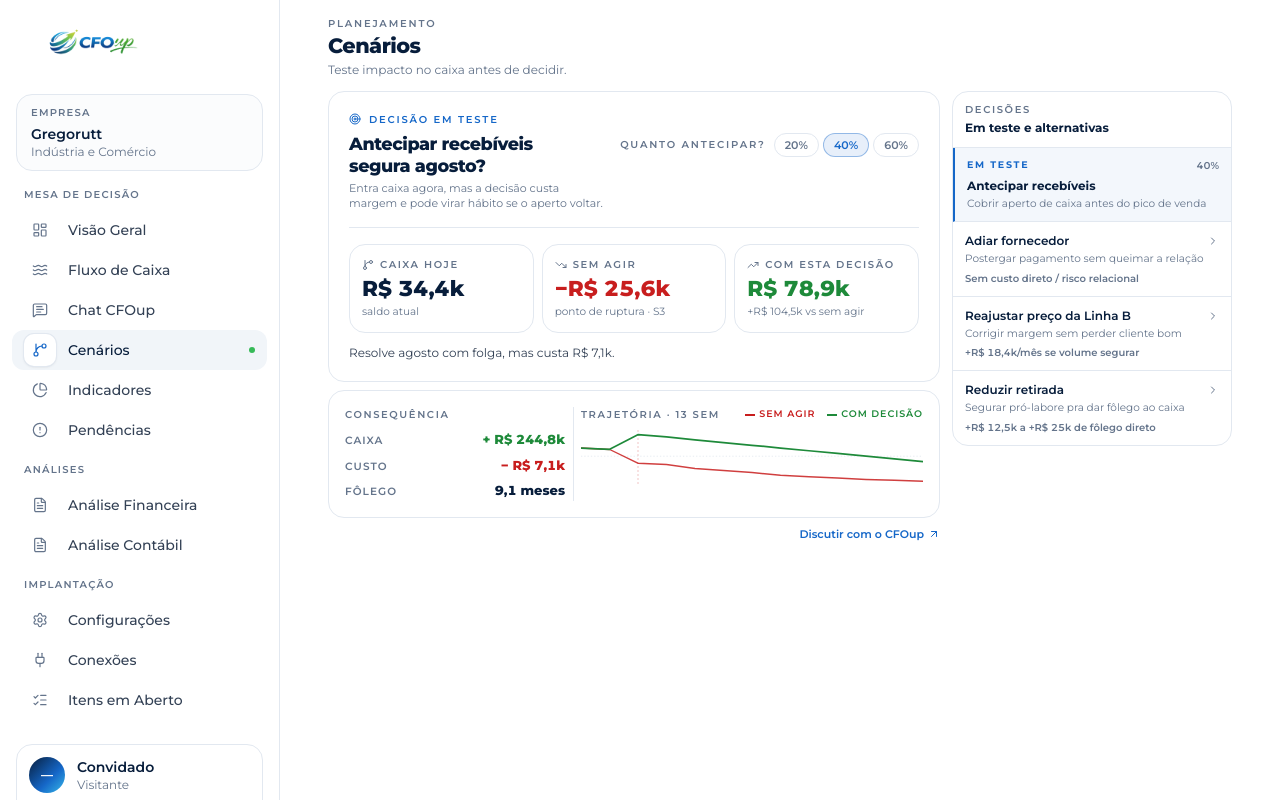
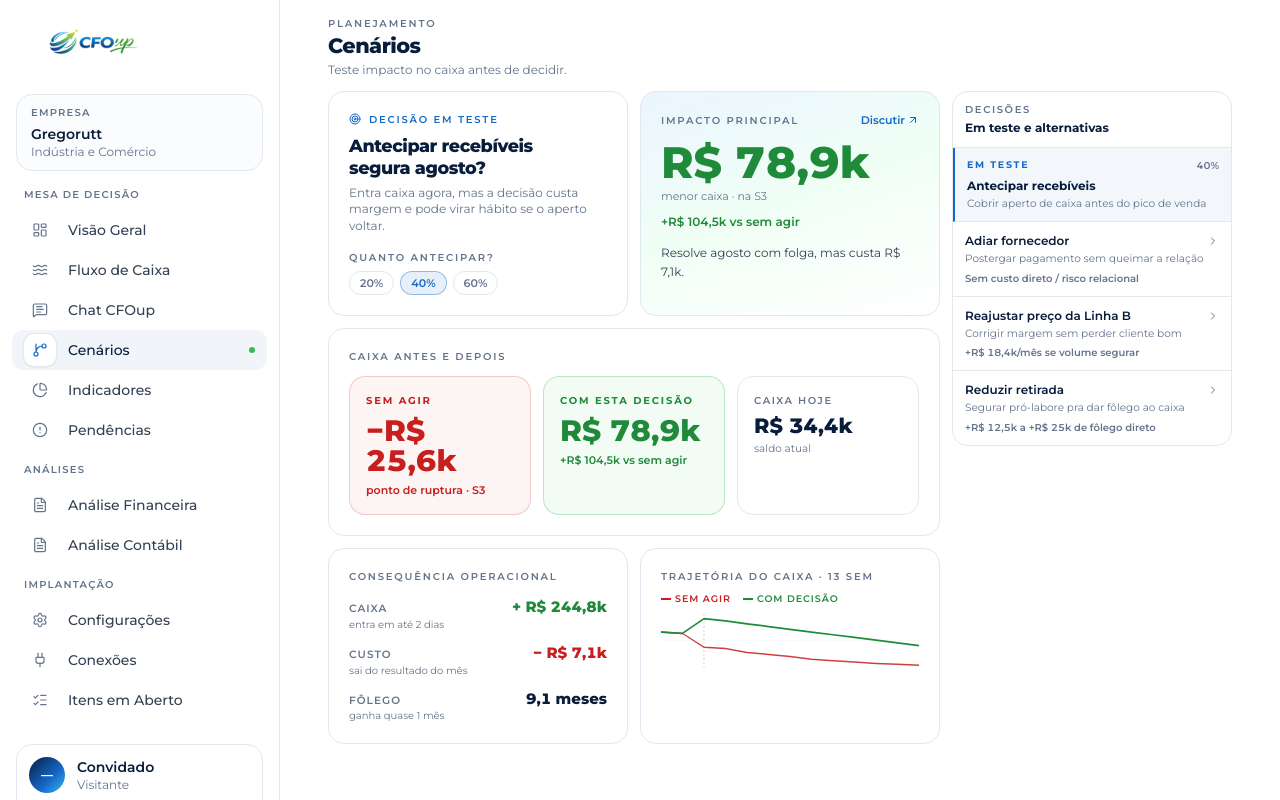
Before and after one commit to cfoup2026/cfoup-overview-v3, a Next.js app: page /cenarios in a window 1280 px wide. Built offline with nearby package versions, Linux system fonts and the light colour scheme.

Commit message:
feat: restructure Round 10 to 3+1 grid with narrative hierarchy
Remove unused imports and update grid layout for improved structure

```diff
--- a/app/(app)/cenarios/page.tsx
+++ b/app/(app)/cenarios/page.tsx
@@ -2,7 +2,7 @@
 
 import { useState } from "react"
 import Link from "next/link"
-import { GitBranch, ArrowUpRight, Target, TrendingDown, TrendingUp, ChevronRight } from "lucide-react"
+import { ArrowUpRight, Target, ChevronRight } from "lucide-react"
 
 type Tone = "positive" | "negative" | "neutral"
 
@@ -268,34 +268,33 @@ export default function CenariosPage() {
 
       {/* Grid 2 colunas: main + aside */}
       <div className="grid gap-3 lg:grid-cols-[minmax(0,1fr)_280px]">
-        {/* Coluna principal (fluxo de decisão) */}
-        <div className="min-w-0 space-y-2">
-          {/* Card único: Decisão + Antes/Depois */}
+        {/* Coluna principal */}
+        <div className="min-w-0 space-y-3">
+          {/* Linha 1: Decisão + Impacto Principal */}
+          <div className="grid gap-3 lg:grid-cols-2">
+            {/* Bloco DECISÃO */}
             <section className="rounded-2xl border border-border bg-card p-4 md:p-5">
-            {/* Header: Decisão em teste */}
               <div className="flex items-center gap-2 text-[10px] font-semibold uppercase tracking-[0.18em] text-[var(--brand-blue)]">
                 <Target className="h-3 w-3" />
                 Decisão em teste
               </div>
 
-            <div className="mt-1.5 flex flex-wrap items-start justify-between gap-3">
-              <div className="min-w-0 flex-1">
               <h2
-                  className="max-w-2xl text-balance text-base md:text-[1.1rem] font-extrabold leading-tight tracking-tight"
+                className="mt-2 text-balance text-base md:text-[1.1rem] font-extrabold leading-tight tracking-tight"
                 style={{ color: "var(--brand-navy)" }}
               >
                 {activeDecision.question}
               </h2>
-                <p className="mt-1 max-w-2xl text-[11px] leading-snug text-muted-foreground">
+
+              <p className="mt-1.5 text-[12px] leading-snug text-muted-foreground">
                 {activeDecision.context}
               </p>
-              </div>
 
-              <div className="flex items-center gap-2 shrink-0">
-                <p className="text-[10px] font-semibold uppercase tracking-[0.18em] text-muted-foreground whitespace-nowrap">
+              <div className="mt-4">
+                <p className="text-[10px] font-semibold uppercase tracking-[0.18em] text-muted-foreground">
                   {activeDecision.paramLabel}
                 </p>
-                <div className="flex gap-1">
+                <div className="mt-1.5 flex flex-wrap gap-1.5">
                   {activeDecision.params.map((p) => {
                     const active = activeParam === p.value
                     return (
@@ -316,81 +315,167 @@ export default function CenariosPage() {
                   })}
                 </div>
               </div>
+            </section>
+
+            {/* Bloco IMPACTO PRINCIPAL */}
+            <section className="overflow-hidden rounded-2xl border border-border bg-hero-gradient p-4 md:p-5">
+              <div className="flex items-baseline justify-between gap-3">
+                <p className="text-[10px] font-semibold uppercase tracking-[0.18em] text-muted-foreground">
+                  Impacto principal
+                </p>
+                <Link
+                  href={`/chat?q=${encodeURIComponent(currentState.chatPrompt)}&auto=1`}
+                  className="inline-flex items-center gap-0.5 text-[11px] font-semibold text-[var(--brand-blue)] hover:underline"
+                >
+                  Discutir
+                  <ArrowUpRight className="h-3 w-3" />
+                </Link>
               </div>
 
-            {/* Separador */}
-            <div className="my-4 border-t border-border" />
+              <div className="mt-3 flex flex-wrap items-baseline gap-x-3 gap-y-1">
+                <p
+                  className="text-[2.5rem] md:text-[2.75rem] font-extrabold leading-none tabular-nums"
+                  style={{ color: toneColor(currentState.caixaMinComDecisao.tone) }}
+                >
+                  {currentState.caixaMinComDecisao.value}
+                </p>
+                <p className="text-[11px] text-muted-foreground">
+                  menor caixa · {currentState.caixaMinComDecisao.sub}
+                </p>
+              </div>
 
-            {/* Hero antes/depois */}
-            <div className="mt-2 grid gap-2 md:grid-cols-3">
-              <ImpactTile label="Caixa hoje" value={CAIXA_HOJE} tone="neutral" detail="saldo atual" />
-              <ImpactTile label="Sem agir" value={SEM_AGIR.value} tone="negative" detail={SEM_AGIR.sub} />
-              <ImpactTile
-                label="Com esta decisão"
-                value={currentState.caixaMinComDecisao.value}
-                tone={currentState.caixaMinComDecisao.tone}
-                detail={currentState.caixaMinComDecisao.delta}
-              />
-            </div>
-            <p className="mt-3 text-[12px] leading-snug text-[var(--slate-700)]">
+              <p className="mt-2 text-[12px] font-semibold" style={{ color: "var(--brand-green-dark)" }}>
+                {currentState.caixaMinComDecisao.delta}
+              </p>
+
+              <p className="mt-3 text-[12px] leading-relaxed text-[var(--slate-700)]">
                 {currentState.reading}
               </p>
             </section>
+          </div>
 
-          {/* Card: Consequência + Trajetória ladeados */}
-          <section className="rounded-2xl border border-border bg-card p-3 md:p-4">
-            <div className="grid gap-4 md:grid-cols-[minmax(0,220px)_1fr]">
-              {/* Coluna A — Consequência (KPIs verticais tabulares) */}
-              <div>
+          {/* Linha 2: Caixa antes e depois — full-width */}
+          <section className="overflow-hidden rounded-2xl border border-border bg-card p-4 md:p-5">
+            <h3 className="text-[10px] font-semibold uppercase tracking-[0.18em] text-muted-foreground">
+              Caixa antes e depois
+            </h3>
+            <div className="mt-3 grid gap-3 md:grid-cols-3">
+              {/* Sem agir */}
+              <div
+                className="rounded-xl border p-4"
+                style={{ background: "rgba(209,67,67,0.06)", borderColor: "rgba(209,67,67,0.25)" }}
+              >
+                <p className="text-[10px] font-bold uppercase tracking-[0.18em]" style={{ color: "var(--brand-red)" }}>
+                  Sem agir
+                </p>
+                <p className="mt-2 text-[1.85rem] font-extrabold leading-none tabular-nums" style={{ color: "var(--brand-red)" }}>
+                  {SEM_AGIR.value}
+                </p>
+                <p className="mt-1.5 text-[11px] font-semibold" style={{ color: "var(--brand-red)" }}>
+                  {SEM_AGIR.sub}
+                </p>
+              </div>
+
+              {/* Com esta decisão */}
+              <div
+                className="rounded-xl border p-4"
+                style={{
+                  background: currentState.caixaMinComDecisao.tone === "positive" ? "rgba(54,186,88,0.06)" : "rgba(209,67,67,0.06)",
+                  borderColor: currentState.caixaMinComDecisao.tone === "positive" ? "rgba(54,186,88,0.30)" : "rgba(209,67,67,0.25)",
+                }}
+              >
+                <p
+                  className="text-[10px] font-bold uppercase tracking-[0.18em]"
+                  style={{ color: toneColor(currentState.caixaMinComDecisao.tone) }}
+                >
+                  Com esta decisão
+                </p>
+                <p
+                  className="mt-2 text-[1.85rem] font-extrabold leading-none tabular-nums"
+                  style={{ color: toneColor(currentState.caixaMinComDecisao.tone) }}
+                >
+                  {currentState.caixaMinComDecisao.value}
+                </p>
+                <p
+                  className="mt-1.5 text-[11px] font-semibold"
+                  style={{ color: toneColor(currentState.caixaMinComDecisao.tone) }}
+                >
+                  {currentState.caixaMinComDecisao.delta}
+                </p>
+              </div>
+
+              {/* Caixa hoje */}
+              <div className="rounded-xl border border-border bg-white/85 p-4">
                 <p className="text-[10px] font-semibold uppercase tracking-[0.16em] text-muted-foreground">
-                  Consequência
+                  Caixa hoje
                 </p>
-                <div className="mt-2 flex flex-col gap-1.5">
+                <p className="mt-2 text-[1.3rem] font-extrabold leading-none tabular-nums" style={{ color: "var(--brand-navy)" }}>
+                  {CAIXA_HOJE}
+                </p>
+                <p className="mt-1 text-[10.5px] text-muted-foreground">saldo atual</p>
+              </div>
+            </div>
+          </section>
+
+          {/* Linha 3: Consequência + Trajetória */}
+          <div className="grid gap-3 lg:grid-cols-2">
+            {/* Bloco CONSEQUÊNCIA OPERACIONAL */}
+            <section className="rounded-2xl border border-border bg-card p-4 md:p-5">
+              <h3 className="text-[10px] font-semibold uppercase tracking-[0.18em] text-muted-foreground">
+                Consequência operacional
+              </h3>
+              <div className="mt-3 flex flex-col gap-2.5">
                 <div className="flex items-baseline justify-between gap-2">
+                  <div className="flex flex-col">
                     <span className="text-[10.5px] font-semibold uppercase tracking-[0.10em] text-muted-foreground">
                       Caixa
                     </span>
+                    <span className="text-[10px] text-muted-foreground">{currentState.consequences.caixa.detail}</span>
+                  </div>
                   <span
-                      className="text-[13px] font-extrabold tabular-nums"
+                    className="text-[15px] font-extrabold tabular-nums whitespace-nowrap"
                     style={{ color: toneColor(currentState.consequences.caixa.tone) }}
                   >
                     {currentState.consequences.caixa.value}
                   </span>
                 </div>
                 <div className="flex items-baseline justify-between gap-2">
+                  <div className="flex flex-col">
                     <span className="text-[10.5px] font-semibold uppercase tracking-[0.10em] text-muted-foreground">
                       Custo
                     </span>
+                    <span className="text-[10px] text-muted-foreground">{currentState.consequences.custo.detail}</span>
+                  </div>
                   <span
-                      className="text-[13px] font-extrabold tabular-nums"
+                    className="text-[15px] font-extrabold tabular-nums whitespace-nowrap"
                     style={{ color: toneColor(currentState.consequences.custo.tone) }}
                   >
                     {currentState.consequences.custo.value}
                   </span>
                 </div>
                 <div className="flex items-baseline justify-between gap-2">
+                  <div className="flex flex-col">
                     <span className="text-[10.5px] font-semibold uppercase tracking-[0.10em] text-muted-foreground">
                       Fôlego
                     </span>
+                    <span className="text-[10px] text-muted-foreground">{currentState.consequences.folego.detail}</span>
+                  </div>
                   <span
-                      className="text-[13px] font-extrabold tabular-nums"
+                    className="text-[15px] font-extrabold tabular-nums whitespace-nowrap"
                     style={{ color: toneColor(currentState.consequences.folego.tone) }}
                   >
                     {currentState.consequences.folego.value}
                   </span>
                 </div>
               </div>
-              </div>
+            </section>
 
-              {/* Divisor vertical sutil (desktop only) */}
-              <div className="relative">
-                <span aria-hidden className="hidden md:block absolute -left-2 top-0 h-full w-px bg-border" />
-
-                {/* Coluna B — Trajetória 13 semanas (sparkline compacta) */}
-                <div className="flex items-center justify-between gap-2">
-                  <p className="text-[10px] font-semibold uppercase tracking-[0.16em] text-muted-foreground">
-                    Trajetória · 13 sem
-                  </p>
+            {/* Bloco TRAJETÓRIA DO CAIXA · 13 SEM */}
+            <section className="rounded-2xl border border-border bg-card p-4 md:p-5">
+              <div className="flex flex-wrap items-baseline justify-between gap-2">
+                <h3 className="text-[10px] font-semibold uppercase tracking-[0.18em] text-muted-foreground">
+                  Trajetória do caixa · 13 sem
+                </h3>
                 <div className="flex items-center gap-3 text-[9.5px] font-semibold uppercase tracking-[0.10em]">
                   <span className="inline-flex items-center gap-1" style={{ color: "var(--brand-red)" }}>
                     <span aria-hidden className="inline-block h-0.5 w-2.5" style={{ background: "var(--brand-red)" }} />
@@ -407,19 +492,7 @@ export default function CenariosPage() {
                 semAgir={TRAJECTORY_SEM_AGIR}
                 comDecisao={currentState.trajectoryComDecisao}
               />
-              </div>
-            </div>
             </section>
-
-          {/* Link textual pequeno */}
-          <div className="flex justify-end">
-            <Link
-              href={`/chat?q=${encodeURIComponent(currentState.chatPrompt)}&auto=1`}
-              className="inline-flex items-center gap-1 text-[11px] font-semibold text-[var(--brand-blue)] hover:underline"
-            >
-              Discutir com o CFOup
-              <ArrowUpRight className="h-3 w-3" />
-            </Link>
           </div>
         </div>
 
@@ -539,23 +612,3 @@ function Sparkline({
     </svg>
   )
 }
-
-function ImpactTile({ label, value, tone, detail }: { label: string; value: string; tone: "positive" | "negative" | "neutral"; detail: string }) {
-  const color =
-    tone === "positive" ? "var(--brand-green-dark)" :
-    tone === "negative" ? "var(--brand-red)" :
-    "var(--brand-navy)"
-  const Icon = tone === "positive" ? TrendingUp : tone === "negative" ? TrendingDown : GitBranch
-  return (
-    <div className="rounded-xl border border-border bg-white/85 p-3">
-      <div className="flex items-center gap-1.5 text-[10px] font-semibold uppercase tracking-[0.16em] text-muted-foreground">
-        <Icon className="h-3 w-3" />
-        {label}
-      </div>
-      <p className="mt-1.5 text-[1.35rem] font-extrabold leading-none tabular-nums" style={{ color }}>
-        {value}
-      </p>
-      <p className="mt-1 text-[10.5px] text-muted-foreground">{detail}</p>
-    </div>
-  )
-}
```
Lines whose indentation alone changed are shown as unchanged.
